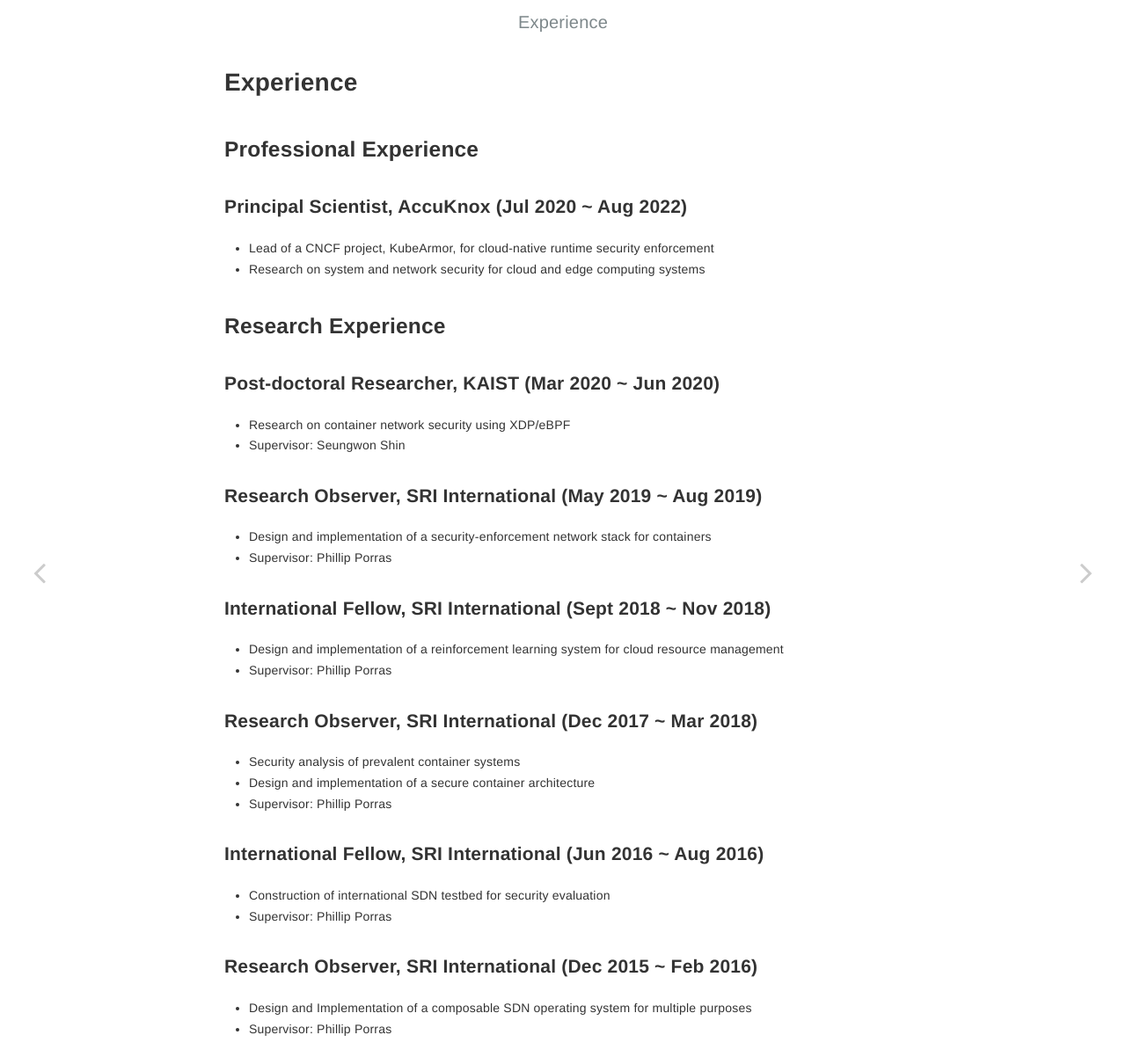
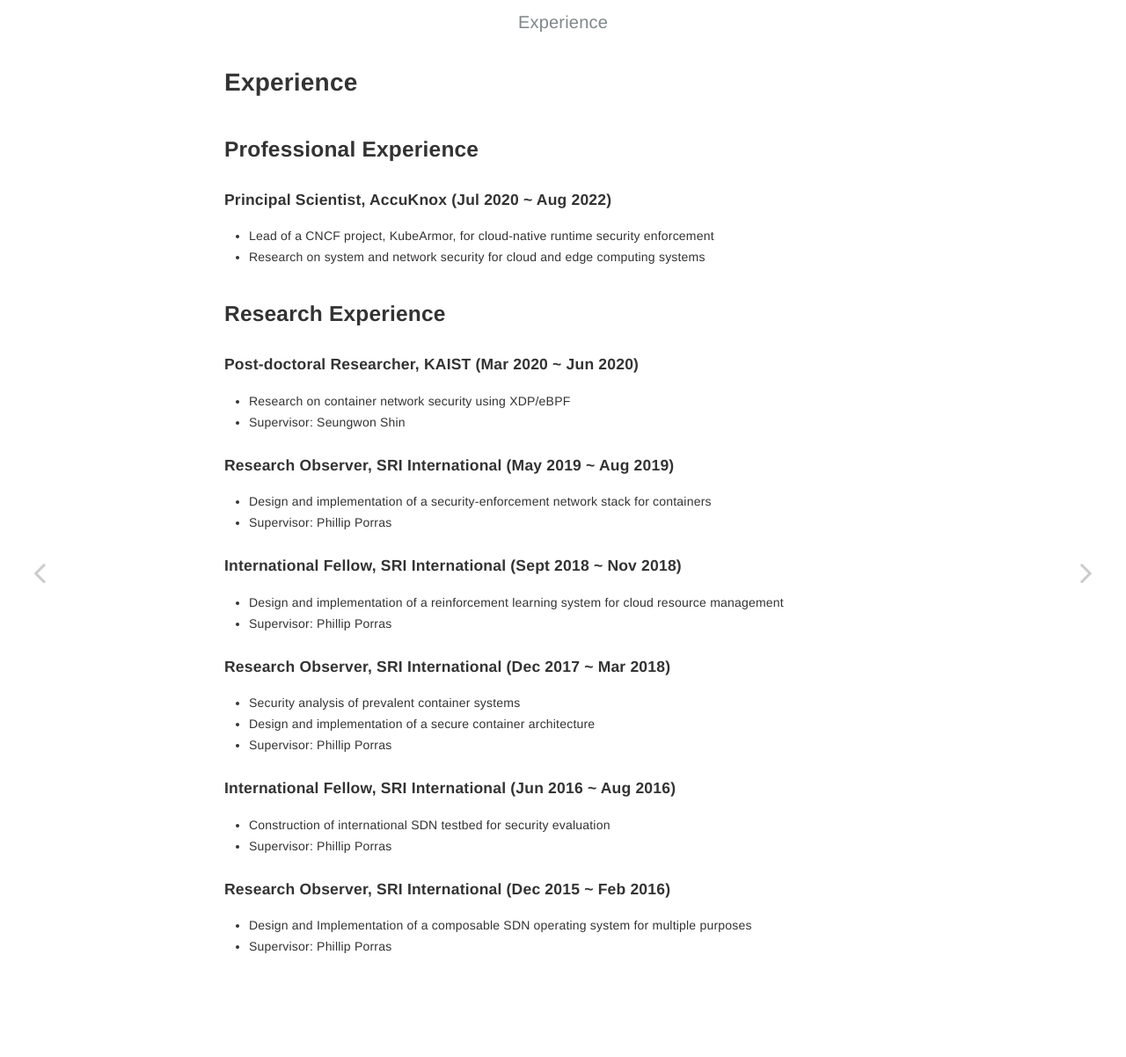
Before and after one commit to nam-jaehyun/nam-jaehyun.github.io, a Jekyll site: the page built from _posts/2022-08-05-experience.md, in a window 1280 px wide. Shown: the whole page at 88% size. Built offline with Jekyll 4.4.1, drawn with Linux system fonts in a browser that asks for light colours.

Commit message:
Update 2022-08-05-experience.md

```diff
--- a/_posts/2022-08-05-experience.md
+++ b/_posts/2022-08-05-experience.md
@@ -8,33 +8,33 @@ layout: post
 
 ## Professional Experience
 
-### Principal Scientist, AccuKnox (Jul 2020 ~ Aug 2022)
+#### Principal Scientist, AccuKnox (Jul 2020 ~ Aug 2022)
   - Lead of a CNCF project, KubeArmor, for cloud-native runtime security enforcement
   - Research on system and network security for cloud and edge computing systems
 
 ## Research Experience
 
-### Post-doctoral Researcher, KAIST (Mar 2020 ~ Jun 2020)
+#### Post-doctoral Researcher, KAIST (Mar 2020 ~ Jun 2020)
   - Research on container network security using XDP/eBPF
   - Supervisor: Seungwon Shin
 
-### Research Observer, SRI International (May 2019 ~ Aug 2019)
+#### Research Observer, SRI International (May 2019 ~ Aug 2019)
   - Design and implementation of a security-enforcement network stack for containers
   - Supervisor: Phillip Porras
 
-### International Fellow, SRI International (Sept 2018 ~ Nov 2018)
+#### International Fellow, SRI International (Sept 2018 ~ Nov 2018)
   - Design and implementation of a reinforcement learning system for cloud resource management
   - Supervisor: Phillip Porras
 
-### Research Observer, SRI International (Dec 2017 ~ Mar 2018)
+#### Research Observer, SRI International (Dec 2017 ~ Mar 2018)
   - Security analysis of prevalent container systems
   - Design and implementation of a secure container architecture
   - Supervisor: Phillip Porras
 
-### International Fellow, SRI International (Jun 2016 ~ Aug 2016)
+#### International Fellow, SRI International (Jun 2016 ~ Aug 2016)
   - Construction of international SDN testbed for security evaluation
   - Supervisor: Phillip Porras
 
-### Research Observer, SRI International (Dec 2015 ~ Feb 2016)
+#### Research Observer, SRI International (Dec 2015 ~ Feb 2016)
   - Design and Implementation of a composable SDN operating system for multiple purposes
   - Supervisor: Phillip Porras
```
